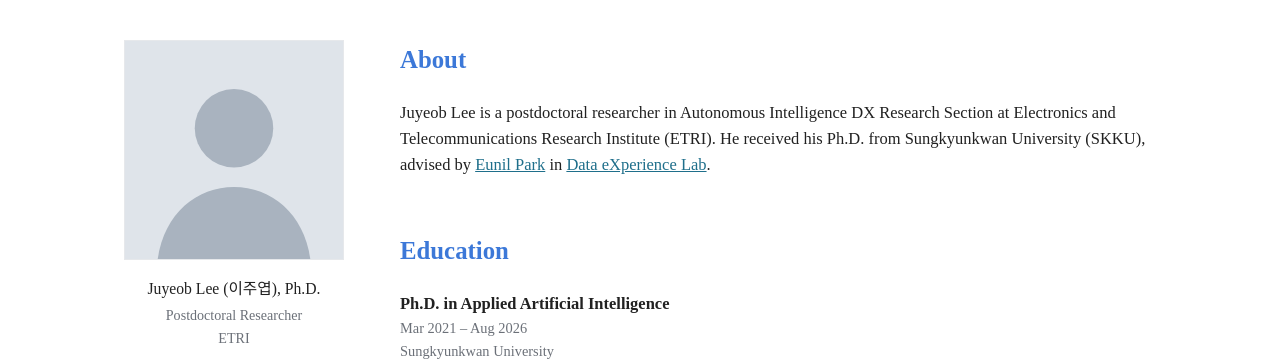
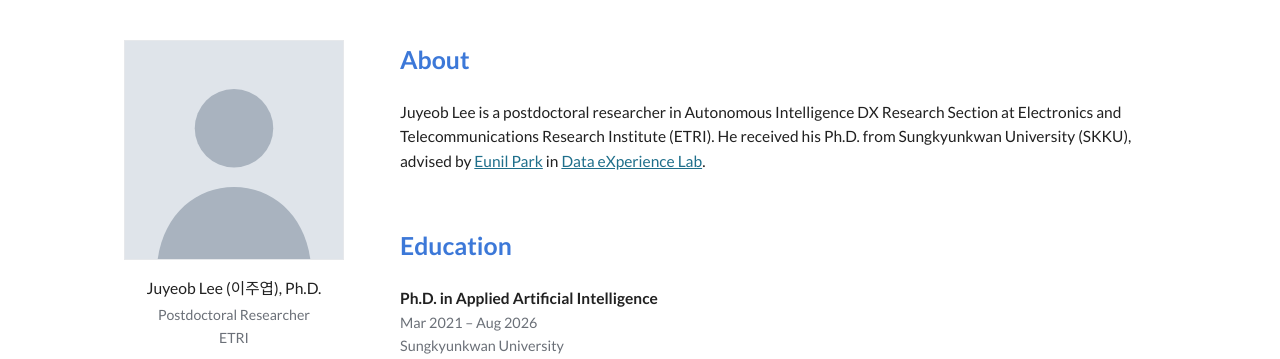
Before and after one commit to jjuyeah/jjuyeah.github.io, a plain HTML site: page index.html in a window 1280 px wide. Shown: the part 52-411 px from the top of the page. Drawn offline with Linux system fonts and the light colour scheme.

Commit message:
Revert site font to Lato
Restore the Lato web font and 15.5px base size; keep italic
publication venues.

Co-Authored-By: Claude Opus 5.5 <noreply@anthropic.com>

```diff
--- a/assets/css/style.css
+++ b/assets/css/style.css
@@ -14,8 +14,8 @@
   --link: #1f6f8b;      /* paper titles & links */
   --topbar-bg: #111111;
   --topbar-text: #f2f2f2;
-  /* 영어: Times New Roman / 한글: Times New Roman에 한글이 없으므로 그 다음 글꼴로 표시 */
-  --font: "Times New Roman", Times, "Apple SD Gothic Neo", "Malgun Gothic", serif;
+  --font: "Lato", -apple-system, BlinkMacSystemFont, "Segoe UI", "Apple SD Gothic Neo",
+          "Malgun Gothic", Roboto, "Helvetica Neue", Arial, sans-serif;
   --maxw: 1080px;
   --sidebar: 220px;
   --topbar-h: 3.25rem;
@@ -44,7 +44,7 @@ body {
   background: var(--bg);
   color: var(--text);
   font-family: var(--font);
-  font-size: 16.5px;           /* Times는 글자가 작아 보여서 약간 키움 */
+  font-size: 15.5px;
   line-height: 1.6;
   word-break: keep-all;        /* 한글 단어 중간에서 줄바꿈 방지 */
   overflow-wrap: break-word;
--- a/index.html
+++ b/index.html
@@ -10,6 +10,9 @@
   <meta property="og:type" content="website">
   <meta property="og:url" content="https://jjuyeah.github.io/">
   <link rel="icon" href="assets/img/favicon.svg" type="image/svg+xml">
+  <link rel="preconnect" href="https://fonts.googleapis.com">
+  <link rel="preconnect" href="https://fonts.gstatic.com" crossorigin>
+  <link rel="stylesheet" href="https://fonts.googleapis.com/css2?family=Lato:ital,wght@0,400;0,700;1,400&display=swap">
   <link rel="stylesheet" href="assets/css/style.css">
 </head>
 <body>
```
